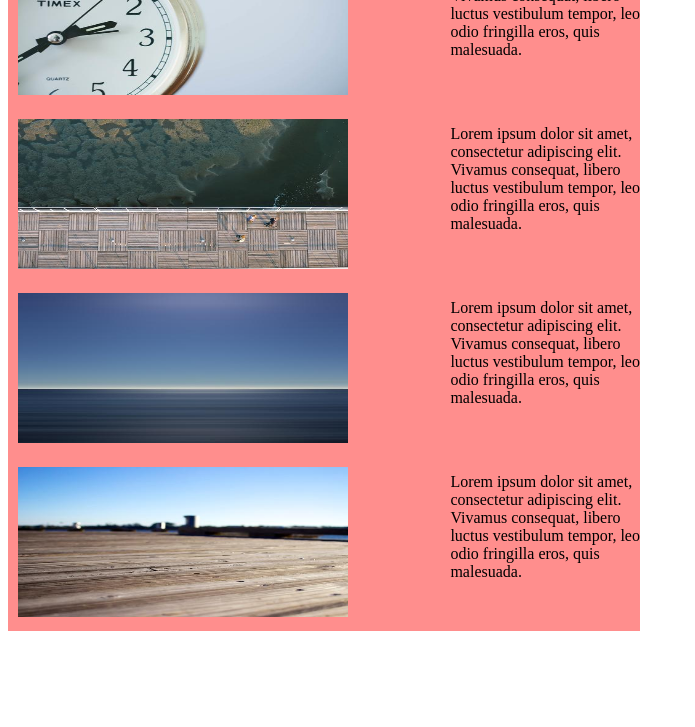
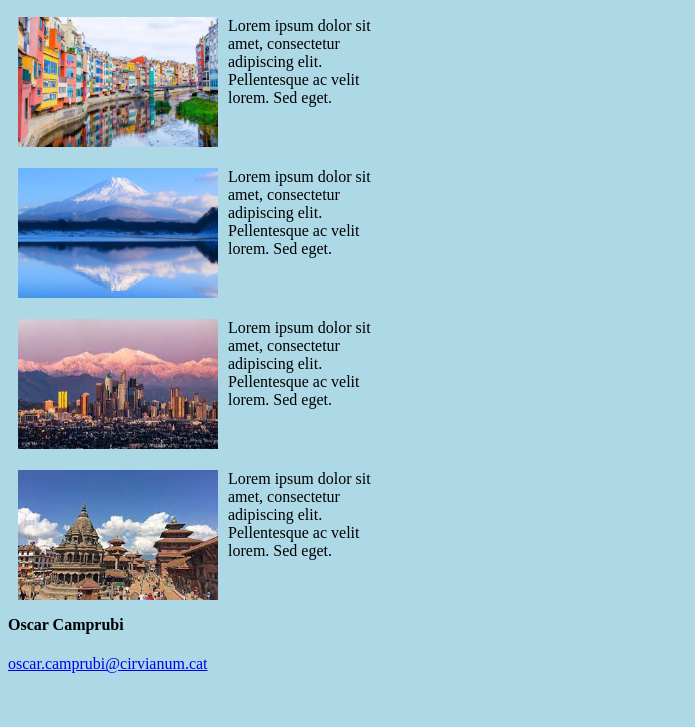
Before and after one commit to OscarCamprubi/Tasca2OscarOCJ, a plain HTML site: page index.html in a window 1280 px wide. Shown: the part 73-800 px from the top of the page, without its empty margins (0-695 px from the left). Drawn offline with Linux system fonts and the light colour scheme.

Commit message:
disseny pagina web

```diff
--- a/css/estil.css
+++ b/css/estil.css
@@ -1,38 +1,28 @@
-html {
-    margin: 0px;
-    padding: 0px;
+* {
+    padding: 10;
+    margin: 10;
 }
 
-#angeles{
-    width: 330px;
-    height: 150px;
+body {
+    background: lightblue;
+}
+
+img {
+    float: left;
+    width: 200px;
+    height: 130px;
     padding: 10px;
 }
 
-#japan{
-    width: 330px;
-    height: 150px;
+.article {
+    height: 135px;
+    width: 400px;
+}
+
+p {
     padding: 10px;
 }
 
-#kat{
-    width: 330px;
-    height: 150px;
-    padding: 10px;
+cos {
+    display: table;
 }
-
-#girona{
-    width: 330px;
-    height: 150px;
-    padding: 10px;
-}
-
-.cities{
-    background-color: #ff8e8d;
-    width: 50%;
-}
-
-.ptext{
-    float: right;
-    width: 30%;
-}
--- a/index.html
+++ b/index.html
@@ -1,32 +1,76 @@
 <!DOCTYPE html>
-<html>
+
+<html lang="en">
+
 <head>
-    <title>Activitats Estiu 2021</title>
+
+    <meta charset="UTF-8">
+
+    <meta http-equiv="X-UA-Compatible" content="IE=edge">
+
+    <meta name="viewport" content="width=device-width, initial-scale=1.0">
+
     <link rel="stylesheet" href="css/estil.css">
+
+    <title>Practica 2 GitHub</title>
+
 </head>
+
 <body>
-<div class="cities">
-    <img id="angeles" src="img/picsum4.jpg" alt="">
-    <p class="ptext">Lorem ipsum dolor sit amet, consectetur adipiscing elit. Vivamus consequat, libero luctus vestibulum tempor, leo
-        odio fringilla eros, quis malesuada.</p>
+
+<div class="titol">
+
+    <h1>Imatges de les vacances Estiu 2021</h1>
+
 </div>
-<div class="cities">
-    <img id="japan" src="img/picsum1.jpg" alt="">
-    <p class="ptext">Lorem ipsum dolor sit amet, consectetur adipiscing elit. Vivamus consequat, libero luctus vestibulum tempor, leo
-        odio fringilla eros, quis malesuada.</p>
+
+<div class="cos">
+
+    <div class="article">
+
+        <img src="images/girona.jpg"/>
+
+        <p>Lorem ipsum dolor sit amet, consectetur adipiscing elit. Pellentesque ac velit lorem. Sed eget.</p>
+
+    </div>
+
+    <div class="article">
+
+        <img src="images/japan.jpg"/>
+
+        <p>Lorem ipsum dolor sit amet, consectetur adipiscing elit. Pellentesque ac velit lorem. Sed eget.</p>
+
+    </div>
+
+    <div class="article">
+
+        <img src="images/losAngeles.jpg"/>
+
+        <p>Lorem ipsum dolor sit amet, consectetur adipiscing elit. Pellentesque ac velit lorem. Sed eget.</p>
+
+    </div>
+
+    <div class="article">
+
+        <img src="images/katmandu.jpg"/>
+
+        <p>Lorem ipsum dolor sit amet, consectetur adipiscing elit. Pellentesque ac velit lorem. Sed eget.</p>
+
+    </div>
+
 </div>
-<div class="cities">
-    <img id="kat" src="img/picsum2.jpg" alt="">
-    <p class="ptext">Lorem ipsum dolor sit amet, consectetur adipiscing elit. Vivamus consequat, libero luctus vestibulum tempor, leo
-        odio fringilla eros, quis malesuada.</p>
+
+<div class="footer">
+
+    <h4>Oscar Camprubi</h4>
+    <a href="mailto:oscar.camprubi@cirvianum.cat">oscar.camprubi@cirvianum.cat</a>
+
 </div>
-<div class="cities">
-    <img id="girona" src="img/picsum3.jpg" alt="">
-    <p class="ptext">Lorem ipsum dolor sit amet, consectetur adipiscing elit. Vivamus consequat, libero luctus vestibulum tempor, leo
-        odio fringilla eros, quis malesuada.</p>
-</div>
-<footer>
 
-</footer>
+
+
+
+
 </body>
+
 </html>
```
Also changed, not shown: images/girona.jpg (renamed from img/girona.jpg), images/japan.jpg (renamed from img/japan.jpg), images/katmandu.jpg (renamed from img/katmandu.jpg), images/losAngeles.jpg (renamed from img/losAngeles.jpg), images/picsum1.jpg (renamed from img/picsum1.jpg), images/picsum2.jpg (renamed from img/picsum2.jpg), images/picsum3.jpg (renamed from img/picsum3.jpg), images/picsum4.jpg (renamed from img/picsum4.jpg).
